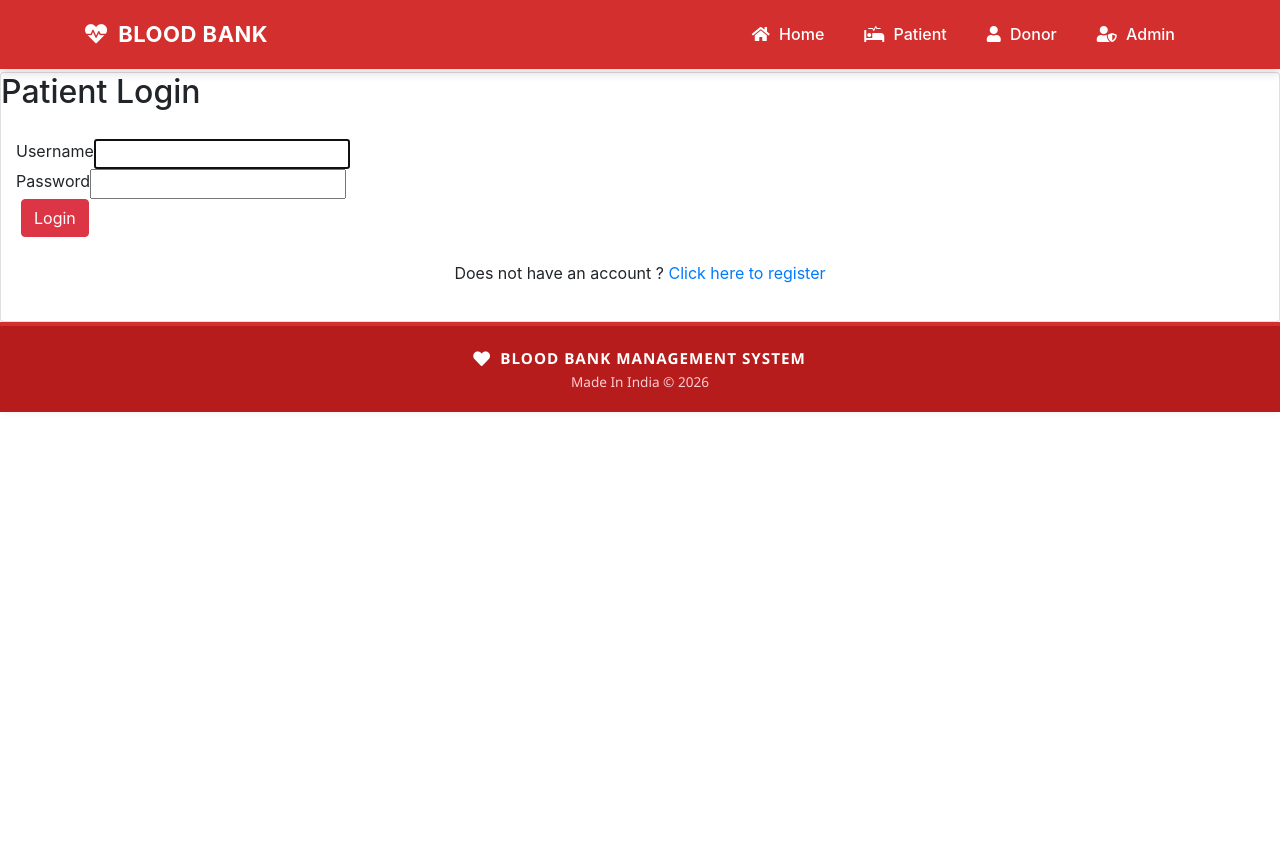
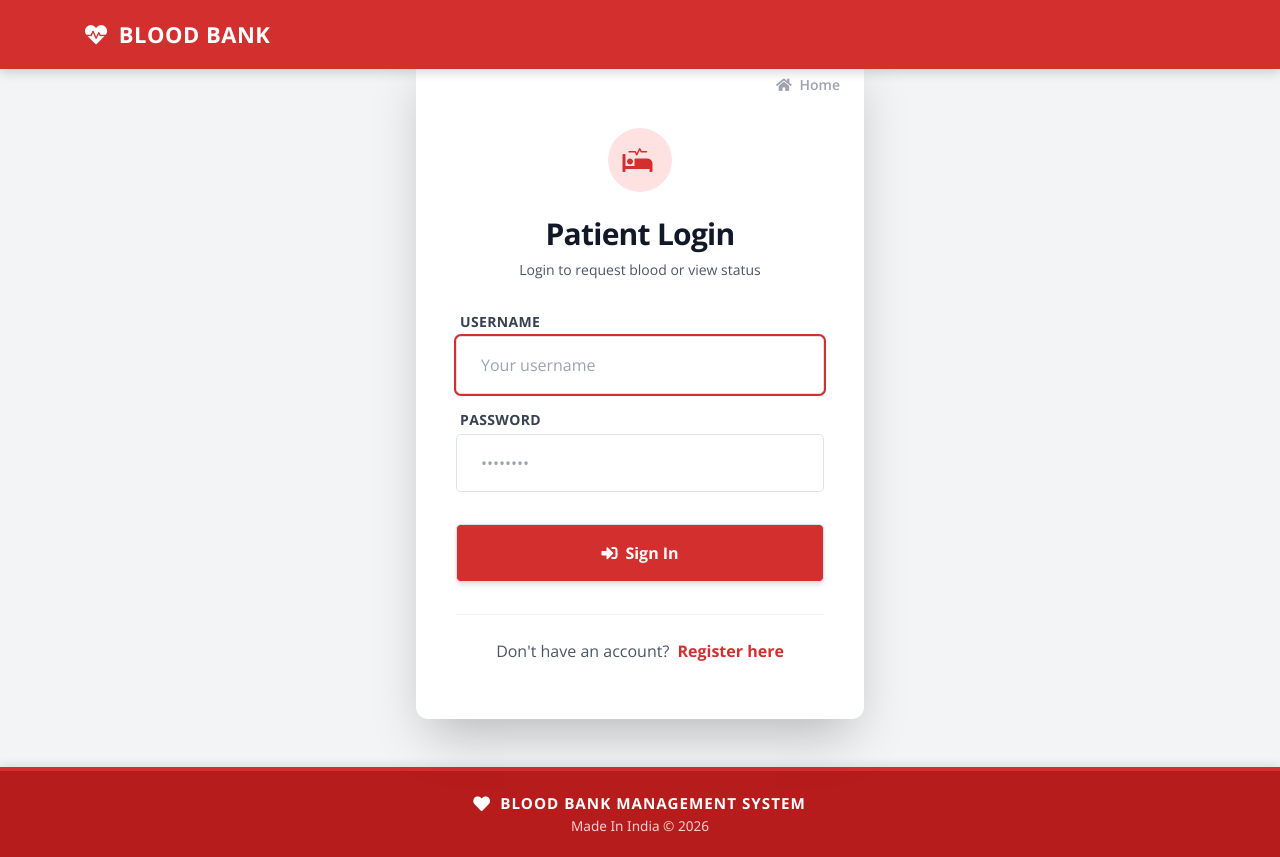
Before and after one commit to Austinnpaul/Blood-banking, a Django app: page /patient/patientlogin/ in a window 1280 px wide. Before the commit the page ends 412 px from the top, so only its background shows below. Run offline with Django 3.2, Linux system fonts and the light colour scheme; some libraries are stand-ins or nearby versions.

Commit message:
sdfwrghihihihihi

```diff
--- a/banking/bloodbankmanagement/urls.py
+++ b/banking/bloodbankmanagement/urls.py
@@ -17,7 +17,7 @@ from django.contrib import admin
 from django.urls import path,include
 from django.contrib.auth.views import LogoutView,LoginView
 from blood import views
-app_name = 'blood'
+# app_name = 'blood/'
 
 urlpatterns = [
     path('admin/', admin.site.urls),
@@ -47,6 +47,6 @@ urlpatterns = [
     path('admin-request-history', views.admin_request_history_view,name='admin-request-history'),
     path('update-approve-status/<int:pk>', views.update_approve_status_view,name='update-approve-status'),
     path('update-reject-status/<int:pk>', views.update_reject_status_view,name='update-reject-status'),
-    path('blood-logout/', views.blood_logout_view, name='blood_logout'),
+    path('admin-logout/', views.admin_logout_view, name='adminlogout'),
 
 ]
--- a/banking/templates/blood/index.html
+++ b/banking/templates/blood/index.html
@@ -56,7 +56,7 @@
   <div class="quote-section text-center">
     <div class="container">
         <p class="lead">“Opportunities knock the door sometimes, so don’t let it go and donate blood.”</p>
-        <p class="author-tag">— LazyCoder</p>
+        <p class="author-tag">— CREATED BY AUSTIN PAUL</p>
     </div>
   </div>
 
--- a/banking/templates/patient/patientlogin.html
+++ b/banking/templates/patient/patientlogin.html
@@ -1,77 +1,70 @@
-{%load static%}
+{% load static %}
 {% load widget_tweaks %}
 <!DOCTYPE html>
-<html lang="en" dir="ltr">
+<html lang="en">
 <head>
+    <meta charset="UTF-8">
+    <meta name="viewport" content="width=device-width, initial-scale=1.0">
+    <script src="https://cdn.tailwindcss.com"></script>
+    <link rel="stylesheet" href="https://cdnjs.cloudflare.com/ajax/libs/font-awesome/5.14.0/css/all.css">
+    <link href="https://fonts.googleapis.com/css?family=Open+Sans:400,600,700" rel="stylesheet">
+    <title>Patient Login | Blood Bank</title>
+</head>
+<body class="bg-gray-100 font-['Open_Sans'] min-h-screen flex flex-col">
 
-    <link rel="stylesheet" href="https://maxcdn.bootstrapcdn.com/bootstrap/4.0.0/css/bootstrap.min.css" integrity="sha384-Gn5384xqQ1aoWXA+058RXPxPg6fy4IWvTNh0E263XmFcJlSAwiGgFAW/dAiS6JXm" crossorigin="anonymous">
-
-    <link rel="stylesheet" href="https://cdnjs.cloudflare.com/ajax/libs/font-awesome/5.14.0/css/all.css">
-
-    <!-- Font special for pages-->
-    <link href="https://fonts.googleapis.com/css?family=Open+Sans:300,300i,400,400i,600,600i,700,700i,800,800i" rel="stylesheet">
-
-    <!-- Main CSS-->
-    <link href="{% static "css/main.css" %}"rel="stylesheet" media="all">
-    <style>
-
-    </style>
-  </head>
-  <body>
     {% include "blood/navbar.html" %}
 
+    <div class="flex-grow flex items-center justify-center py-12 px-4 sm:px-6 lg:px-8">
+        <div class="max-w-md w-full space-y-8 bg-white p-10 rounded-xl shadow-2xl border-t-8 border-[#d32f2f] relative">
 
+            <div class="absolute top-4 right-6">
+                <a href="/" class="text-sm font-semibold text-gray-400 hover:text-[#d32f2f] transition duration-200">
+                    <i class="fas fa-home mr-1"></i> Home
+                </a>
+            </div>
 
+            <div class="text-center">
+                <div class="mx-auto flex items-center justify-center h-16 w-16 rounded-full bg-red-100 mb-4">
+                    <i class="fas fa-procedures text-[#d32f2f] text-2xl"></i>
+                </div>
+                <h2 class="text-3xl font-extrabold text-gray-900 tracking-tight">Patient Login</h2>
+                <p class="mt-2 text-sm text-gray-600">Login to request blood or view status</p>
+            </div>
 
-    <div class="page-wrapper bg-gra-03 p-t-45 p-b-50">
-        <div class="wrapper wrapper--w790">
-            <br><br><br>
-            <div class="card card-5">
-                <div class="card-heading">
-                    <h2 class="title">Patient Login</h2>
+            <form class="mt-8 space-y-6" method="POST">
+                {% csrf_token %}
+                <div class="space-y-4">
+                    <div>
+                        <label for="username" class="block text-sm font-bold text-gray-700 mb-1 ml-1 uppercase tracking-wide">Username</label>
+                        {% render_field form.username class="appearance-none block w-full px-4 py-3 border border-gray-300 placeholder-gray-400 text-gray-900 rounded-lg focus:outline-none focus:ring-2 focus:ring-[#d32f2f] focus:border-transparent transition duration-200" placeholder="Your username" %}
                     </div>
-                <div class="card-body">
-                    <form method="POST">
-                        {% csrf_token %}
-                        <div class="form-row">
-                            <div class="name">Username</div>
-                            <div class="value">
-                                <div class="input-group">
-                                    {% render_field form.username class="input--style-5"%}
 
-                                </div>
-                            </div>
-                        </div>
-                        <div class="form-row">
-                            <div class="name">Password</div>
-                            <div class="value">
-                                <div class="input-group">
-                                    {% render_field form.password class="input--style-5" %}
-                                </div>
+                    <div>
+                        <label for="password" class="block text-sm font-bold text-gray-700 mb-1 ml-1 uppercase tracking-wide">Password</label>
+                        {% render_field form.password class="appearance-none block w-full px-4 py-3 border border-gray-300 placeholder-gray-400 text-gray-900 rounded-lg focus:outline-none focus:ring-2 focus:ring-[#d32f2f] focus:border-transparent transition duration-200" placeholder="••••••••" %}
                     </div>
                 </div>
 
-
-
-
-                        <div>
-                            <button class="btn btn--radius-2 btn-danger" type="submit">Login</button>
+                <div class="pt-2">
+                    <button type="submit" class="group relative w-full flex justify-center py-3 px-4 border border-transparent text-md font-bold rounded-lg text-white bg-[#d32f2f] hover:bg-[#b71c1c] focus:outline-none focus:ring-2 focus:ring-offset-2 focus:ring-[#d32f2f] transition duration-200 shadow-md hover:shadow-lg transform hover:-translate-y-0.5">
+                        <i class="fas fa-sign-in-alt mr-2 mt-1 transition duration-200"></i>
+                        Sign In
+                    </button>
                 </div>
             </form>
-                    <br>
-                    <p style="text-align: center;">Does not have an account ? <a style="text-decoration: none;" href="/patient/patientsignup">Click here to register</a></p>
 
-                </div>
+            <div class="text-center mt-6 pt-6 border-t border-gray-100">
+                <p class="text-gray-600">
+                    Don't have an account?
+                    <a href="/patient/patientsignup" class="text-[#d32f2f] font-bold hover:underline ml-1">
+                        Register here
+                    </a>
+                </p>
             </div>
         </div>
     </div>
 
     {% include "blood/footer.html" %}
-<!-- Optional JavaScript -->
-    <!-- jQuery first, then Popper.js, then Bootstrap JS -->
-    <script src="https://code.jquery.com/jquery-3.2.1.slim.min.js" integrity="sha384-KJ3o2DKtIkvYIK3UENzmM7KCkRr/rE9/Qpg6aAZGJwFDMVNA/GpGFF93hXpG5KkN" crossorigin="anonymous"></script>
-    <script src="https://cdnjs.cloudflare.com/ajax/libs/popper.js/1.12.9/umd/popper.min.js" integrity="sha384-ApNbgh9B+Y1QKtv3Rn7W3mgPxhU9K/ScQsAP7hUibX39j7fakFPskvXusvfa0b4Q" crossorigin="anonymous"></script>
-    <script src="https://maxcdn.bootstrapcdn.com/bootstrap/4.0.0/js/bootstrap.min.js" integrity="sha384-JZR6Spejh4U02d8jOt6vLEHfe/JQGiRRSQQxSfFWpi1MquVdAyjUar5+76PVCmYl" crossorigin="anonymous"></script>
 
 </body>
 </html>
```
Also changed, not shown: banking/blood/views.py (+5 -6 lines), banking/templates/blood/adminbase.html (+74 -55 lines), banking/templates/blood/adminlogin.html (+43 -51 lines), banking/templates/donor/donorlogin.html (+46 -51 lines), banking/db.sqlite3. Lines whose indentation alone changed are shown as unchanged.
